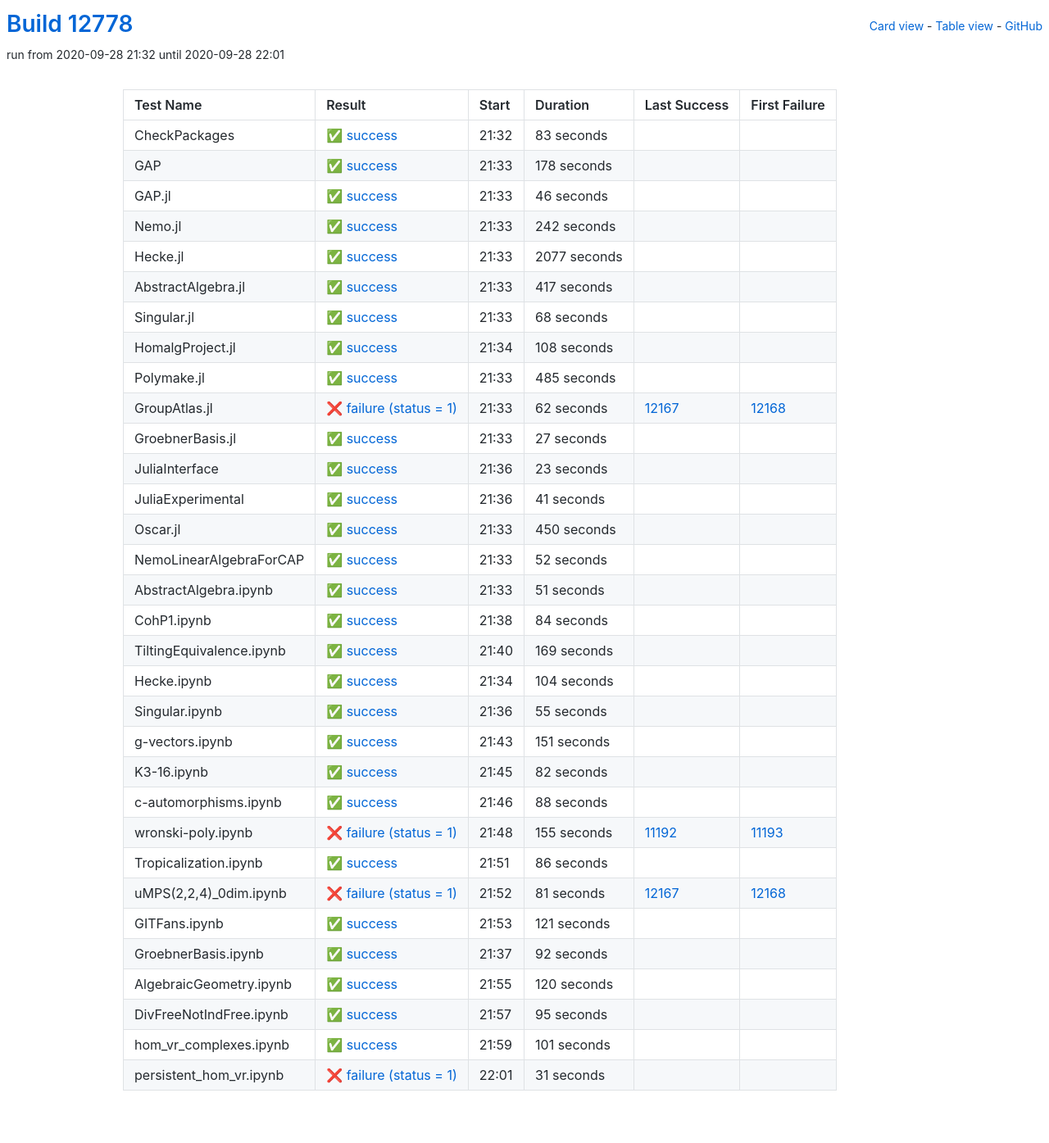
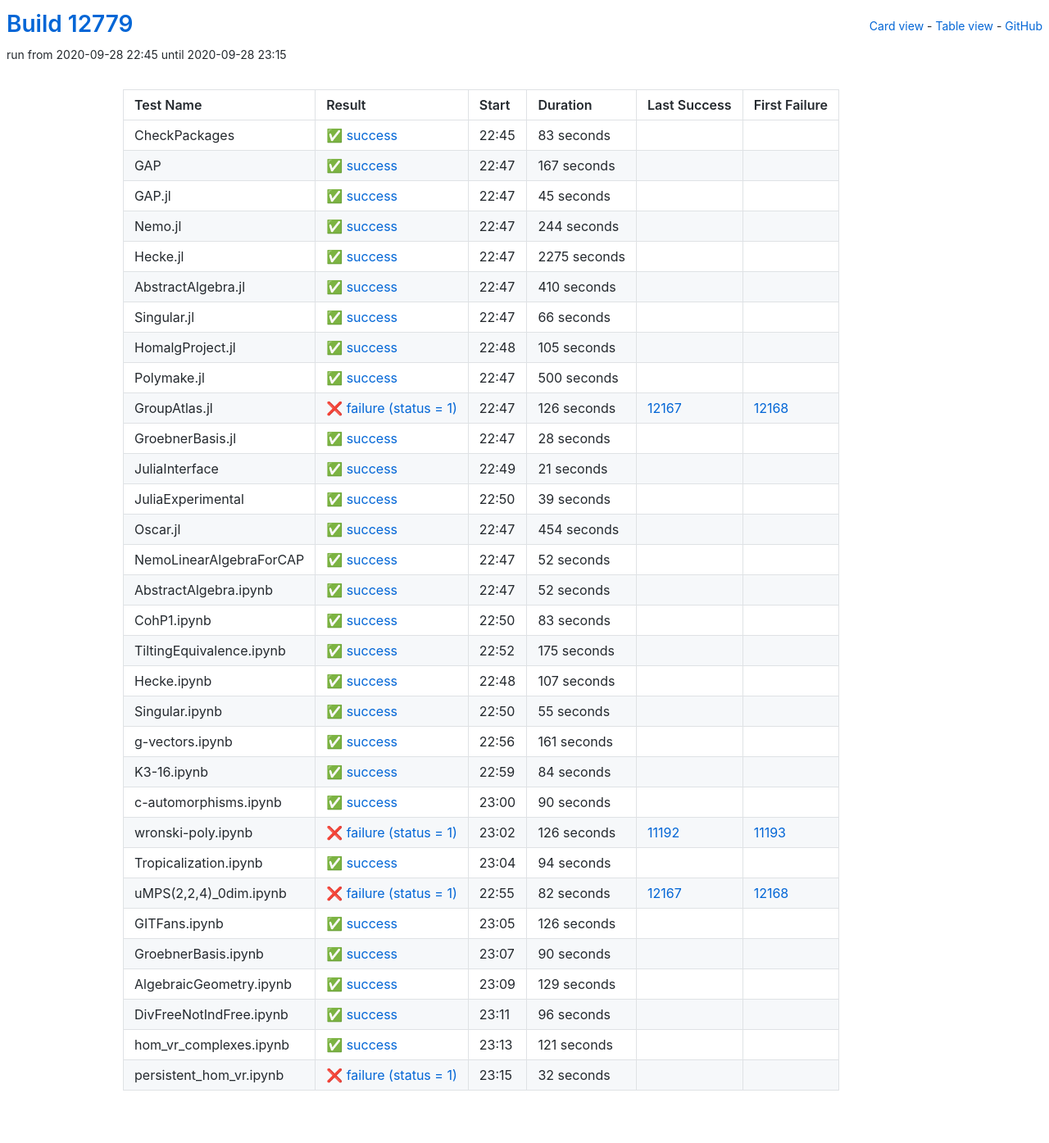
Before and after one commit to oscar-system/oscar-ci-status, a Jekyll site: the page built from table.html, in a window 1280 px wide. Shown: the whole page at 82% size. Built offline with Jekyll 4.4.1, drawn with Linux system fonts in a browser that asks for light colours.

Commit message:
Build #12779

```diff
--- a/_data/ci.yml
+++ b/_data/ci.yml
@@ -1,6 +1,6 @@
 ---
-build: 12778
-build_url: https://oscarci.mathematik.uni-kl.de/job/oscar/12778/
+build: 12779
+build_url: https://oscarci.mathematik.uni-kl.de/job/oscar/12779/
 job: oscar
 organization: oscar-system
 repo: oscar-ci-status
@@ -8,8 +8,8 @@
 tests:
 - name: CheckPackages
   id: checkpackages
-  log: https://oscarci.mathematik.uni-kl.de/job/oscar/12778/artifact/logs/build-12778/CheckPackages.log
-  start: 2020-09-28 21:32
+  log: https://oscarci.mathematik.uni-kl.de/job/oscar/12779/artifact/logs/build-12779/CheckPackages.log
+  start: 2020-09-28 22:45
   success: true
   exitcode: 0
   status: success
@@ -20,164 +20,164 @@
   first_failure_url:
 - name: GAP
   id: gap
-  log: https://oscarci.mathematik.uni-kl.de/job/oscar/12778/artifact/logs/build-12778/GAP.log
-  start: 2020-09-28 21:33
+  log: https://oscarci.mathematik.uni-kl.de/job/oscar/12779/artifact/logs/build-12779/GAP.log
+  start: 2020-09-28 22:47
   success: true
   exitcode: 0
   status: success
-  duration: 178
+  duration: 167
   last_success: false
   last_success_url:
   first_failure: false
   first_failure_url:
 - name: GAP.jl
   id: gap-jl
-  log: https://oscarci.mathematik.uni-kl.de/job/oscar/12778/artifact/logs/build-12778/GAP.jl.log
-  start: 2020-09-28 21:33
+  log: https://oscarci.mathematik.uni-kl.de/job/oscar/12779/artifact/logs/build-12779/GAP.jl.log
+  start: 2020-09-28 22:47
   success: true
   exitcode: 0
   status: success
-  duration: 46
+  duration: 45
   last_success: false
   last_success_url:
   first_failure: false
   first_failure_url:
 - name: Nemo.jl
   id: nemo-jl
-  log: https://oscarci.mathematik.uni-kl.de/job/oscar/12778/artifact/logs/build-12778/Nemo.jl.log
-  start: 2020-09-28 21:33
+  log: https://oscarci.mathematik.uni-kl.de/job/oscar/12779/artifact/logs/build-12779/Nemo.jl.log
+  start: 2020-09-28 22:47
   success: true
   exitcode: 0
   status: success
-  duration: 242
+  duration: 244
   last_success: false
   last_success_url:
   first_failure: false
   first_failure_url:
 - name: Hecke.jl
   id: hecke-jl
-  log: https://oscarci.mathematik.uni-kl.de/job/oscar/12778/artifact/logs/build-12778/Hecke.jl.log
-  start: 2020-09-28 21:33
+  log: https://oscarci.mathematik.uni-kl.de/job/oscar/12779/artifact/logs/build-12779/Hecke.jl.log
+  start: 2020-09-28 22:47
   success: true
   exitcode: 0
   status: success
-  duration: 2077
+  duration: 2275
   last_success: false
   last_success_url:
   first_failure: false
   first_failure_url:
 - name: AbstractAlgebra.jl
   id: abstractalgebra-jl
-  log: https://oscarci.mathematik.uni-kl.de/job/oscar/12778/artifact/logs/build-12778/AbstractAlgebra.jl.log
-  start: 2020-09-28 21:33
+  log: https://oscarci.mathematik.uni-kl.de/job/oscar/12779/artifact/logs/build-12779/AbstractAlgebra.jl.log
+  start: 2020-09-28 22:47
   success: true
   exitcode: 0
   status: success
-  duration: 417
+  duration: 410
   last_success: false
   last_success_url:
   first_failure: false
   first_failure_url:
 - name: Singular.jl
   id: singular-jl
-  log: https://oscarci.mathematik.uni-kl.de/job/oscar/12778/artifact/logs/build-12778/Singular.jl.log
-  start: 2020-09-28 21:33
+  log: https://oscarci.mathematik.uni-kl.de/job/oscar/12779/artifact/logs/build-12779/Singular.jl.log
+  start: 2020-09-28 22:47
   success: true
   exitcode: 0
   status: success
-  duration: 68
+  duration: 66
   last_success: false
   last_success_url:
   first_failure: false
   first_failure_url:
 - name: HomalgProject.jl
   id: homalgproject-jl
-  log: https://oscarci.mathematik.uni-kl.de/job/oscar/12778/artifact/logs/build-12778/HomalgProject.jl.log
-  start: 2020-09-28 21:34
+  log: https://oscarci.mathematik.uni-kl.de/job/oscar/12779/artifact/logs/build-12779/HomalgProject.jl.log
+  start: 2020-09-28 22:48
   success: true
   exitcode: 0
   status: success
-  duration: 108
+  duration: 105
   last_success: false
   last_success_url:
   first_failure: false
   first_failure_url:
 - name: Polymake.jl
   id: polymake-jl
-  log: https://oscarci.mathematik.uni-kl.de/job/oscar/12778/artifact/logs/build-12778/Polymake.jl.log
-  start: 2020-09-28 21:33
+  log: https://oscarci.mathematik.uni-kl.de/job/oscar/12779/artifact/logs/build-12779/Polymake.jl.log
+  start: 2020-09-28 22:47
   success: true
   exitcode: 0
   status: success
-  duration: 485
+  duration: 500
   last_success: false
   last_success_url:
   first_failure: false
   first_failure_url:
 - name: GroupAtlas.jl
   id: groupatlas-jl
-  log: https://oscarci.mathematik.uni-kl.de/job/oscar/12778/artifact/logs/build-12778/GroupAtlas.jl.log
-  start: 2020-09-28 21:33
+  log: https://oscarci.mathematik.uni-kl.de/job/oscar/12779/artifact/logs/build-12779/GroupAtlas.jl.log
+  start: 2020-09-28 22:47
   success: false
   exitcode: 1
   status: failure
-  duration: 62
+  duration: 126
   last_success: 12167
   last_success_url: https://oscarci.mathematik.uni-kl.de/job/oscar/12167/
   first_failure: 12168
   first_failure_url: https://oscarci.mathematik.uni-kl.de/job/oscar/12168/
 - name: GroebnerBasis.jl
   id: groebnerbasis-jl
-  log: https://oscarci.mathematik.uni-kl.de/job/oscar/12778/artifact/logs/build-12778/GroebnerBasis.jl.log
-  start: 2020-09-28 21:33
+  log: https://oscarci.mathematik.uni-kl.de/job/oscar/12779/artifact/logs/build-12779/GroebnerBasis.jl.log
+  start: 2020-09-28 22:47
   success: true
   exitcode: 0
   status: success
-  duration: 27
+  duration: 28
   last_success: false
   last_success_url:
   first_failure: false
   first_failure_url:
 - name: JuliaInterface
   id: juliainterface
-  log: https://oscarci.mathematik.uni-kl.de/job/oscar/12778/artifact/logs/build-12778/JuliaInterface.log
-  start: 2020-09-28 21:36
+  log: https://oscarci.mathematik.uni-kl.de/job/oscar/12779/artifact/logs/build-12779/JuliaInterface.log
+  start: 2020-09-28 22:49
   success: true
   exitcode: 0
   status: success
-  duration: 23
+  duration: 21
   last_success: false
   last_success_url:
   first_failure: false
   first_failure_url:
 - name: JuliaExperimental
   id: juliaexperimental
-  log: https://oscarci.mathematik.uni-kl.de/job/oscar/12778/artifact/logs/build-12778/JuliaExperimental.log
-  start: 2020-09-28 21:36
+  log: https://oscarci.mathematik.uni-kl.de/job/oscar/12779/artifact/logs/build-12779/JuliaExperimental.log
+  start: 2020-09-28 22:50
   success: true
   exitcode: 0
   status: success
-  duration: 41
+  duration: 39
   last_success: false
   last_success_url:
   first_failure: false
   first_failure_url:
 - name: Oscar.jl
   id: oscar-jl
-  log: https://oscarci.mathematik.uni-kl.de/job/oscar/12778/artifact/logs/build-12778/Oscar.jl.log
-  start: 2020-09-28 21:33
+  log: https://oscarci.mathematik.uni-kl.de/job/oscar/12779/artifact/logs/build-12779/Oscar.jl.log
+  start: 2020-09-28 22:47
   success: true
   exitcode: 0
   status: success
-  duration: 450
+  duration: 454
   last_success: false
   last_success_url:
   first_failure: false
   first_failure_url:
 - name: NemoLinearAlgebraForCAP
   id: nemolinearalgebraforcap
-  log: https://oscarci.mathematik.uni-kl.de/job/oscar/12778/artifact/logs/build-12778/NemoLinearAlgebraForCAP.log
-  start: 2020-09-28 21:33
+  log: https://oscarci.mathematik.uni-kl.de/job/oscar/12779/artifact/logs/build-12779/NemoLinearAlgebraForCAP.log
+  start: 2020-09-28 22:47
   success: true
   exitcode: 0
   status: success
@@ -188,56 +188,56 @@
   first_failure_url:
 - name: AbstractAlgebra.ipynb
   id: abstractalgebra-ipynb
-  log: https://oscarci.mathematik.uni-kl.de/job/oscar/12778/artifact/logs/build-12778/AbstractAlgebra.ipynb.log
-  start: 2020-09-28 21:33
+  log: https://oscarci.mathematik.uni-kl.de/job/oscar/12779/artifact/logs/build-12779/AbstractAlgebra.ipynb.log
+  start: 2020-09-28 22:47
   success: true
   exitcode: 0
   status: success
-  duration: 51
+  duration: 52
   last_success: false
   last_success_url:
   first_failure: false
   first_failure_url:
 - name: CohP1.ipynb
   id: cohp1-ipynb
-  log: https://oscarci.mathematik.uni-kl.de/job/oscar/12778/artifact/logs/build-12778/CohP1.ipynb.log
-  start: 2020-09-28 21:38
+  log: https://oscarci.mathematik.uni-kl.de/job/oscar/12779/artifact/logs/build-12779/CohP1.ipynb.log
+  start: 2020-09-28 22:50
   success: true
   exitcode: 0
   status: success
-  duration: 84
+  duration: 83
   last_success: false
   last_success_url:
   first_failure: false
   first_failure_url:
 - name: TiltingEquivalence.ipynb
   id: tiltingequivalence-ipynb
-  log: https://oscarci.mathematik.uni-kl.de/job/oscar/12778/artifact/logs/build-12778/TiltingEquivalence.ipynb.log
-  start: 2020-09-28 21:40
+  log: https://oscarci.mathematik.uni-kl.de/job/oscar/12779/artifact/logs/build-12779/TiltingEquivalence.ipynb.log
+  start: 2020-09-28 22:52
   success: true
   exitcode: 0
   status: success
-  duration: 169
+  duration: 175
   last_success: false
   last_success_url:
   first_failure: false
   first_failure_url:
 - name: Hecke.ipynb
   id: hecke-ipynb
-  log: https://oscarci.mathematik.uni-kl.de/job/oscar/12778/artifact/logs/build-12778/Hecke.ipynb.log
-  start: 2020-09-28 21:34
+  log: https://oscarci.mathematik.uni-kl.de/job/oscar/12779/artifact/logs/build-12779/Hecke.ipynb.log
+  start: 2020-09-28 22:48
   success: true
   exitcode: 0
   status: success
-  duration: 104
+  duration: 107
   last_success: false
   last_success_url:
   first_failure: false
   first_failure_url:
 - name: Singular.ipynb
   id: singular-ipynb
-  log: https://oscarci.mathematik.uni-kl.de/job/oscar/12778/artifact/logs/build-12778/Singular.ipynb.log
-  start: 2020-09-28 21:36
+  log: https://oscarci.mathematik.uni-kl.de/job/oscar/12779/artifact/logs/build-12779/Singular.ipynb.log
+  start: 2020-09-28 22:50
   success: true
   exitcode: 0
   status: success
@@ -248,80 +248,128 @@
   first_failure_url:
 - name: g-vectors.ipynb
   id: g-vectors-ipynb
-  log: https://oscarci.mathematik.uni-kl.de/job/oscar/12778/artifact/logs/build-12778/g-vectors.ipynb.log
-  start: 2020-09-28 21:43
+  log: https://oscarci.mathematik.uni-kl.de/job/oscar/12779/artifact/logs/build-12779/g-vectors.ipynb.log
+  start: 2020-09-28 22:56
   success: true
   exitcode: 0
   status: success
-  duration: 151
+  duration: 161
   last_success: false
   last_success_url:
   first_failure: false
   first_failure_url:
 - name: K3-16.ipynb
   id: k3-16-ipynb
-  log: https://oscarci.mathematik.uni-kl.de/job/oscar/12778/artifact/logs/build-12778/K3-16.ipynb.log
-  start: 2020-09-28 21:45
+  log: https://oscarci.mathematik.uni-kl.de/job/oscar/12779/artifact/logs/build-12779/K3-16.ipynb.log
+  start: 2020-09-28 22:59
   success: true
   exitcode: 0
   status: success
-  duration: 82
+  duration: 84
   last_success: false
   last_success_url:
   first_failure: false
   first_failure_url:
 - name: c-automorphisms.ipynb
   id: c-automorphisms-ipynb
-  log: https://oscarci.mathematik.uni-kl.de/job/oscar/12778/artifact/logs/build-12778/c-automorphisms.ipynb.log
-  start: 2020-09-28 21:46
+  log: https://oscarci.mathematik.uni-kl.de/job/oscar/12779/artifact/logs/build-12779/c-automorphisms.ipynb.log
+  start: 2020-09-28 23:00
   success: true
   exitcode: 0
   status: success
-  duration: 88
+  duration: 90
   last_success: false
   last_success_url:
   first_failure: false
   first_failure_url:
 - name: wronski-poly.ipynb
   id: wronski-poly-ipynb
-  log: https://oscarci.mathematik.uni-kl.de/job/oscar/12778/artifact/logs/build-12778/wronski-poly.ipynb.log
-  start: 2020-09-28 21:48
+  log: https://oscarci.mathematik.uni-kl.de/job/oscar/12779/artifact/logs/build-12779/wronski-poly.ipynb.log
+  start: 2020-09-28 23:02
   success: false
   exitcode: 1
   status: failure
-  duration: 155
+  duration: 126
   last_success: 11192
   last_success_url: https://oscarci.mathematik.uni-kl.de/job/oscar/11192/
   first_failure: 11193
   first_failure_url: https://oscarci.mathematik.uni-kl.de/job/oscar/11193/
 - name: Tropicalization.ipynb
   id: tropicalization-ipynb
-  log: https://oscarci.mathematik.uni-kl.de/job/oscar/12778/artifact/logs/build-12778/Tropicalization.ipynb.log
-  start: 2020-09-28 21:51
+  log: https://oscarci.mathematik.uni-kl.de/job/oscar/12779/artifact/logs/build-12779/Tropicalization.ipynb.log
+  start: 2020-09-28 23:04
   success: true
   exitcode: 0
   status: success
-  duration: 86
+  duration: 94
   last_success: false
   last_success_url:
   first_failure: false
   first_failure_url:
 - name: uMPS(2,2,4)_0dim.ipynb
   id: umps-2-2-4-0dim-ipynb
-  log: https://oscarci.mathematik.uni-kl.de/job/oscar/12778/artifact/logs/build-12778/uMPS-2-2-4-_0dim.ipynb.log
-  start: 2020-09-28 21:52
+  log: https://oscarci.mathematik.uni-kl.de/job/oscar/12779/artifact/logs/build-12779/uMPS-2-2-4-_0dim.ipynb.log
+  start: 2020-09-28 22:55
   success: false
   exitcode: 1
   status: failure
-  duration: 81
+  duration: 82
   last_success: 12167
   last_success_url: https://oscarci.mathematik.uni-kl.de/job/oscar/12167/
   first_failure: 12168
   first_failure_url: https://oscarci.mathematik.uni-kl.de/job/oscar/12168/
 - name: GITFans.ipynb
   id: gitfans-ipynb
-  log: https://oscarci.mathematik.uni-kl.de/job/oscar/12778/artifact/logs/build-12778/GITFans.ipynb.log
-  start: 2020-09-28 21:53
+  log: https://oscarci.mathematik.uni-kl.de/job/oscar/12779/artifact/logs/build-12779/GITFans.ipynb.log
+  start: 2020-09-28 23:05
+  success: true
+  exitcode: 0
+  status: success
+  duration: 126
+  last_success: false
+  last_success_url:
+  first_failure: false
+  first_failure_url:
+- name: GroebnerBasis.ipynb
+  id: groebnerbasis-ipynb
+  log: https://oscarci.mathematik.uni-kl.de/job/oscar/12779/artifact/logs/build-12779/GroebnerBasis.ipynb.log
+  start: 2020-09-28 23:07
+  success: true
+  exitcode: 0
+  status: success
+  duration: 90
+  last_success: false
+  last_success_url:
+  first_failure: false
+  first_failure_url:
+- name: AlgebraicGeometry.ipynb
+  id: algebraicgeometry-ipynb
+  log: https://oscarci.mathematik.uni-kl.de/job/oscar/12779/artifact/logs/build-12779/AlgebraicGeometry.ipynb.log
+  start: 2020-09-28 23:09
+  success: true
+  exitcode: 0
+  status: success
+  duration: 129
+  last_success: false
+  last_success_url:
+  first_failure: false
+  first_failure_url:
+- name: DivFreeNotIndFree.ipynb
+  id: divfreenotindfree-ipynb
+  log: https://oscarci.mathematik.uni-kl.de/job/oscar/12779/artifact/logs/build-12779/DivFreeNotIndFree.ipynb.log
+  start: 2020-09-28 23:11
+  success: true
+  exitcode: 0
+  status: success
+  duration: 96
+  last_success: false
+  last_success_url:
+  first_failure: false
+  first_failure_url:
+- name: hom_vr_complexes.ipynb
+  id: hom-vr-complexes-ipynb
+  log: https://oscarci.mathematik.uni-kl.de/job/oscar/12779/artifact/logs/build-12779/hom_vr_complexes.ipynb.log
+  start: 2020-09-28 23:13
   success: true
   exitcode: 0
   status: success
@@ -330,63 +378,15 @@
   last_success_url:
   first_failure: false
   first_failure_url:
-- name: GroebnerBasis.ipynb
-  id: groebnerbasis-ipynb
-  log: https://oscarci.mathematik.uni-kl.de/job/oscar/12778/artifact/logs/build-12778/GroebnerBasis.ipynb.log
-  start: 2020-09-28 21:37
-  success: true
-  exitcode: 0
-  status: success
-  duration: 92
+- name: persistent_hom_vr.ipynb
+  id: persistent-hom-vr-ipynb
+  log: https://oscarci.mathematik.uni-kl.de/job/oscar/12779/artifact/logs/build-12779/persistent_hom_vr.ipynb.log
+  start: 2020-09-28 23:15
+  success: false
+  exitcode: 1
+  status: failure
+  duration: 32
   last_success: false
   last_success_url:
   first_failure: false
   first_failure_url:
-- name: AlgebraicGeometry.ipynb
-  id: algebraicgeometry-ipynb
-  log: https://oscarci.mathematik.uni-kl.de/job/oscar/12778/artifact/logs/build-12778/AlgebraicGeometry.ipynb.log
-  start: 2020-09-28 21:55
-  success: true
-  exitcode: 0
-  status: success
-  duration: 120
-  last_success: false
-  last_success_url:
-  first_failure: false
-  first_failure_url:
-- name: DivFreeNotIndFree.ipynb
-  id: divfreenotindfree-ipynb
-  log: https://oscarci.mathematik.uni-kl.de/job/oscar/12778/artifact/logs/build-12778/DivFreeNotIndFree.ipynb.log
-  start: 2020-09-28 21:57
-  success: true
-  exitcode: 0
-  status: success
-  duration: 95
-  last_success: false
-  last_success_url:
-  first_failure: false
-  first_failure_url:
-- name: hom_vr_complexes.ipynb
-  id: hom-vr-complexes-ipynb
-  log: https://oscarci.mathematik.uni-kl.de/job/oscar/12778/artifact/logs/build-12778/hom_vr_complexes.ipynb.log
-  start: 2020-09-28 21:59
-  success: true
-  exitcode: 0
-  status: success
-  duration: 101
-  last_success: false
-  last_success_url:
-  first_failure: false
-  first_failure_url:
-- name: persistent_hom_vr.ipynb
-  id: persistent-hom-vr-ipynb
-  log: https://oscarci.mathematik.uni-kl.de/job/oscar/12778/artifact/logs/build-12778/persistent_hom_vr.ipynb.log
-  start: 2020-09-28 22:01
-  success: false
-  exitcode: 1
-  status: failure
-  duration: 31
-  last_success: false
-  last_success_url:
-  first_failure: false
-  first_failure_url:
```
Also changed, not shown: README.md.
